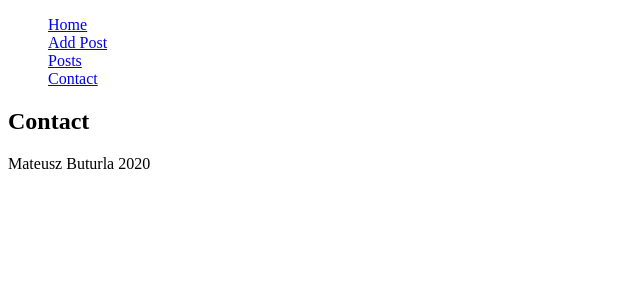
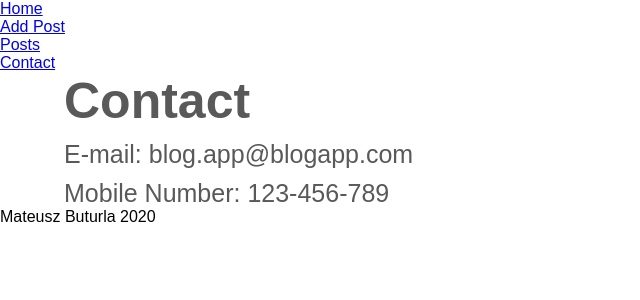
Before and after one commit to mateuszbuturla/blog.app, a React (Create React App) app in the folder client/: page /contact in a window 1280 px wide. Shown: the top 300 px of the page, without its empty margins (0-640 px from the left). Built offline with nearby package versions, Linux system fonts and the light colour scheme.

Commit message:
create contact section

```diff
--- /dev/null
+++ b/client/src/reset.css
@@ -0,0 +1,6 @@
+* {
+    margin: 0;
+    padding: 0;
+    box-sizing: border-box;
+    font-family: Arial, Helvetica, sans-serif;
+}
--- a/client/src/view/Contact.js
+++ /dev/null
@@ -1,16 +0,0 @@
-import React from 'react';
-
-import Nav from './nav/Nav';
-import Footer from './footer/Footer';
-
-const Contact = () => {
-    return (
-        <React.Fragment>
-            <Nav />
-            <h2>Contact</h2>
-            <Footer />
-        </React.Fragment>
-    );
-}
-
-export default Contact;
--- a/client/src/view/Posts.js
+++ /dev/null
@@ -1,16 +0,0 @@
-import React from 'react';
-
-import Nav from './nav/Nav';
-import Footer from './footer/Footer';
-
-const Posts = () => {
-    return (
-        <React.Fragment>
-            <Nav />
-            <h2>Posts</h2>
-            <Footer />
-        </React.Fragment>
-    );
-}
-
-export default Posts;
--- a/client/src/view/AddPost.js
+++ b/client/src/view/addPost/AddPost.js
@@ -1,7 +1,7 @@
 import React from 'react';
 
-import Nav from './nav/Nav';
-import Footer from './footer/Footer';
+import Nav from '../nav/Nav';
+import Footer from '../footer/Footer';
 
 const AddPost = () => {
     return (
--- /dev/null
+++ b/client/src/view/contact/Contact.css
@@ -0,0 +1,16 @@
+.contact {
+    width: 90%;
+    max-width: 1500px;
+    margin: 0 auto;
+    color: #595959;
+}
+
+.contact__header {
+    font-size: 50px;
+}
+
+.contact__email,
+.contact__phone {
+    font-size: 25px;
+    margin-top: 10px;
+}
--- /dev/null
+++ b/client/src/view/contact/Contact.js
@@ -0,0 +1,22 @@
+import React from 'react';
+
+import Nav from '../nav/Nav';
+import Footer from '../footer/Footer';
+
+import './Contact.css';
+
+const Contact = () => {
+    return (
+        <React.Fragment>
+            <Nav />
+            <section className="contact">
+                <h2 className="contact__header">Contact</h2>
+                <p className="contact__email">E-mail: blog.app@blogapp.com</p>
+                <p className="contact__phone">Mobile Number: 123-456-789</p>
+            </section>
+            <Footer />
+        </React.Fragment>
+    );
+}
+
+export default Contact;
--- a/client/src/view/Home.js
+++ b/client/src/view/home/Home.js
@@ -1,14 +1,13 @@
 import React from 'react';
 
-import Nav from './nav/Nav';
-import Posts from './posts/Posts';
-import Footer from './footer/Footer';
+import Nav from '../nav/Nav';
+import Footer from '../footer/Footer';
 
 const Home = () => {
     return (
         <React.Fragment>
             <Nav />
-            <Posts />
+            <h2>Posts</h2>
             <Footer />
         </React.Fragment>
     );
--- a/client/src/view/posts/Posts.js
+++ b/client/src/view/posts/Posts.js
@@ -1,12 +1,16 @@
 import React from 'react';
-import './posts.css';
 
-const Nav = () => {
+import Nav from '../nav/Nav';
+import Footer from '../footer/Footer';
+
+const Posts = () => {
     return (
-        <section>
+        <React.Fragment>
+            <Nav />
             <h2>Posts</h2>
-        </section>
+            <Footer />
+        </React.Fragment>
     );
 }
 
-export default Nav;
+export default Posts;
```
Also changed, not shown: client/src/App.js (+6 -4 lines).
